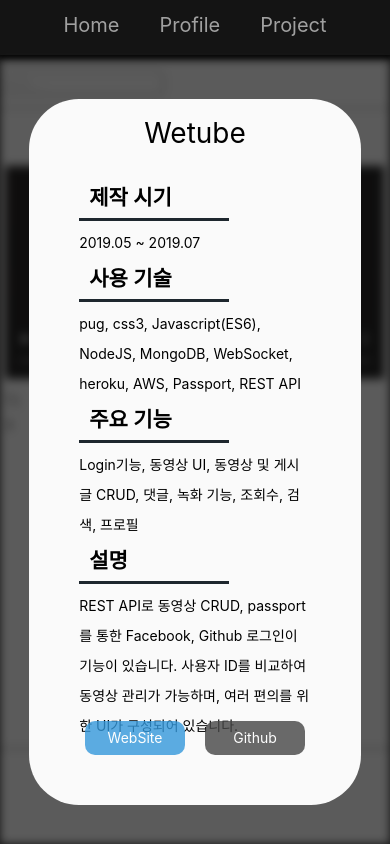
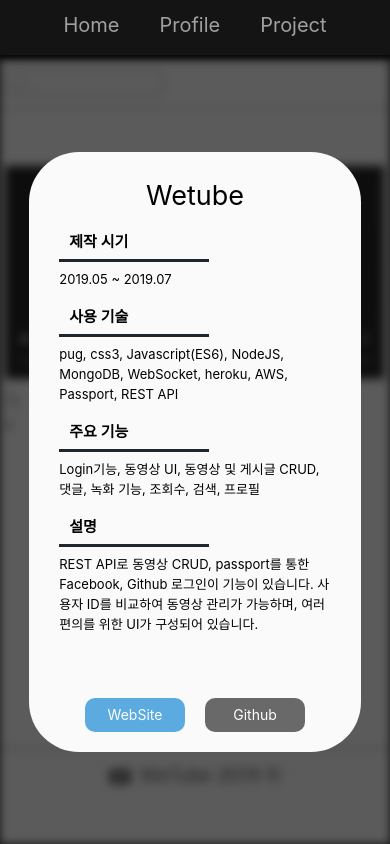
Before and after one commit to Giseokkang/react-portfolio, a React (Create React App) app: page /#/project/wetube in a window 390 px wide. Built offline with nearby package versions, Linux system fonts and the light colour scheme.

Commit message:
edited ProfileDetail for responsible web on Mobile

```diff
--- a/src/Components/Profile/Contact/ContactPresenter.js
+++ b/src/Components/Profile/Contact/ContactPresenter.js
@@ -22,6 +22,10 @@ const Container = styled.div`
   height: 100%;
   position: relative;
   animation: ${fadeIn} 0.5s ease-in-out;
+
+  @media ${device.mobileL} {
+    max-height: 200%;
+  }
 `;
 
 const ContentContainer = styled.div`
--- a/src/Components/Profile/Interview/InterviewPresenter.js
+++ b/src/Components/Profile/Interview/InterviewPresenter.js
@@ -23,6 +23,11 @@ const Container = styled.div`
   height: 100%;
   position: relative;
   animation: ${fadeIn} 0.5s ease-in-out;
+  max-height: 200%;
+
+  @media ${device.mobileL} {
+    max-height: 200%;
+  }
 `;
 
 const Question = styled.span`
--- a/src/Components/Profile/Introduce/IntroducePresenter.js
+++ b/src/Components/Profile/Introduce/IntroducePresenter.js
@@ -22,6 +22,11 @@ const Container = styled.div`
   height: 100%;
   position: relative;
   animation: ${fadeIn} 0.5s ease-in-out;
+  max-height: 200%;
+
+  @media ${device.mobileL} {
+    max-height: 200%;
+  }
 `;
 
 const Motto = styled.span`
--- a/src/Components/Profile/ProfilePresenter.js
+++ b/src/Components/Profile/ProfilePresenter.js
@@ -22,6 +22,7 @@ const Container = styled.div`
   justify-items: center;
   padding: 100px 300px;
   animation: ${fadeIn} 0.5s linear;
+  max-height: 200%;
 
   @media ${device.tablet} {
     display: flex;
--- a/src/Components/Profile/Technologies/TechnologiesPresenter.js
+++ b/src/Components/Profile/Technologies/TechnologiesPresenter.js
@@ -36,6 +36,9 @@ const Container = styled.div`
   height: 100%;
   position: relative;
   animation: ${fadeIn} 0.5s ease-in-out;
+
+  @media ${device.mobileL} {
+  }
 `;
 
 const UpItemContainer = styled.div`
--- a/src/Components/ProfileDetail.js
+++ b/src/Components/ProfileDetail.js
@@ -23,10 +23,14 @@ const Container = styled.div`
   align-items: center;
   animation: ${fadeIn} 0.3s linear;
   position: relative;
+  max-height: 200%;
 
   @media ${device.laptop} {
-    background-image: none;
     justify-content: center;
+  }
+
+  @media ${device.mobileL} {
+    height: 100%;
   }
 `;
 
@@ -40,6 +44,8 @@ const Title = styled.span`
 
   @media ${device.mobileL} {
     font-size: 30px;
+    margin: 0;
+    margin-top: 40px;
   }
 `;
 
@@ -49,8 +55,7 @@ const DataContainer = styled.div`
   border-radius: 20px;
 
   @media ${device.laptop} {
-    padding: 50px 50px;
-    display: flex;
+    padding: 30px 50px;
   }
 `;
 
@@ -95,6 +100,9 @@ const BackLink = styled(Link)`
 
   @media ${device.laptop} {
     font-size: 100px;
+
+    top: 5%;
+    left: 5%;
   }
 
   @media ${device.tablet} {
--- a/src/Components/ProjectDetail.js
+++ b/src/Components/ProjectDetail.js
@@ -30,6 +30,7 @@ const Container = styled.div`
   justify-content: center;
   align-items: center;
   color: #1e272e;
+  max-height: 200%;
 `;
 
 const BgImg = styled.div`
@@ -43,6 +44,7 @@ const BgImg = styled.div`
   height: 100%;
   position: absolute;
   top: 0;
+  max-height: 200%;
 `;
 
 const ContentContainer = styled.div`
@@ -60,6 +62,11 @@ const ContentContainer = styled.div`
   @media ${device.laptop} {
     width: 85%;
   }
+
+  @media ${device.mobileL} {
+    width: 85%;
+    height: 600px;
+  }
 `;
 
 const ItemContainer = styled.div`
@@ -67,6 +74,10 @@ const ItemContainer = styled.div`
   flex-direction: column;
   padding: 0 50px;
   width: 100%;
+
+  @media ${device.mobileL} {
+    padding: 0 30px;
+  }
 `;
 
 const Title = styled.span`
@@ -83,6 +94,12 @@ const Title = styled.span`
 
   @media ${device.tablet} {
     font-size: 2em;
+  }
+
+  @media ${device.mobileL} {
+    font-size: 27px;
+    margin-top: 10px;
+    margin-bottom: 5px;
   }
 `;
 
@@ -101,6 +118,7 @@ const ContentTitle = styled.span`
 
   @media ${device.mobileL} {
     margin-bottom: 7px;
+    font-size: 15px;
   }
 `;
 
@@ -110,8 +128,9 @@ const Description = styled.span`
   margin-bottom: 30px;
 
   @media ${device.mobileL} {
-    font-size: 1em;
-    margin-bottom: 10px;
+    margin-bottom: 20px;
+    font-size: 13px;
+    line-height: 20px;
   }
 `;
 
@@ -122,6 +141,10 @@ const LinkContaier = styled.div`
   position: absolute;
   bottom: 50px;
   right: 0;
+
+  @media ${device.mobileL} {
+    bottom: 20px;
+  }
 `;
 
 const WebLink = styled.div`
```
